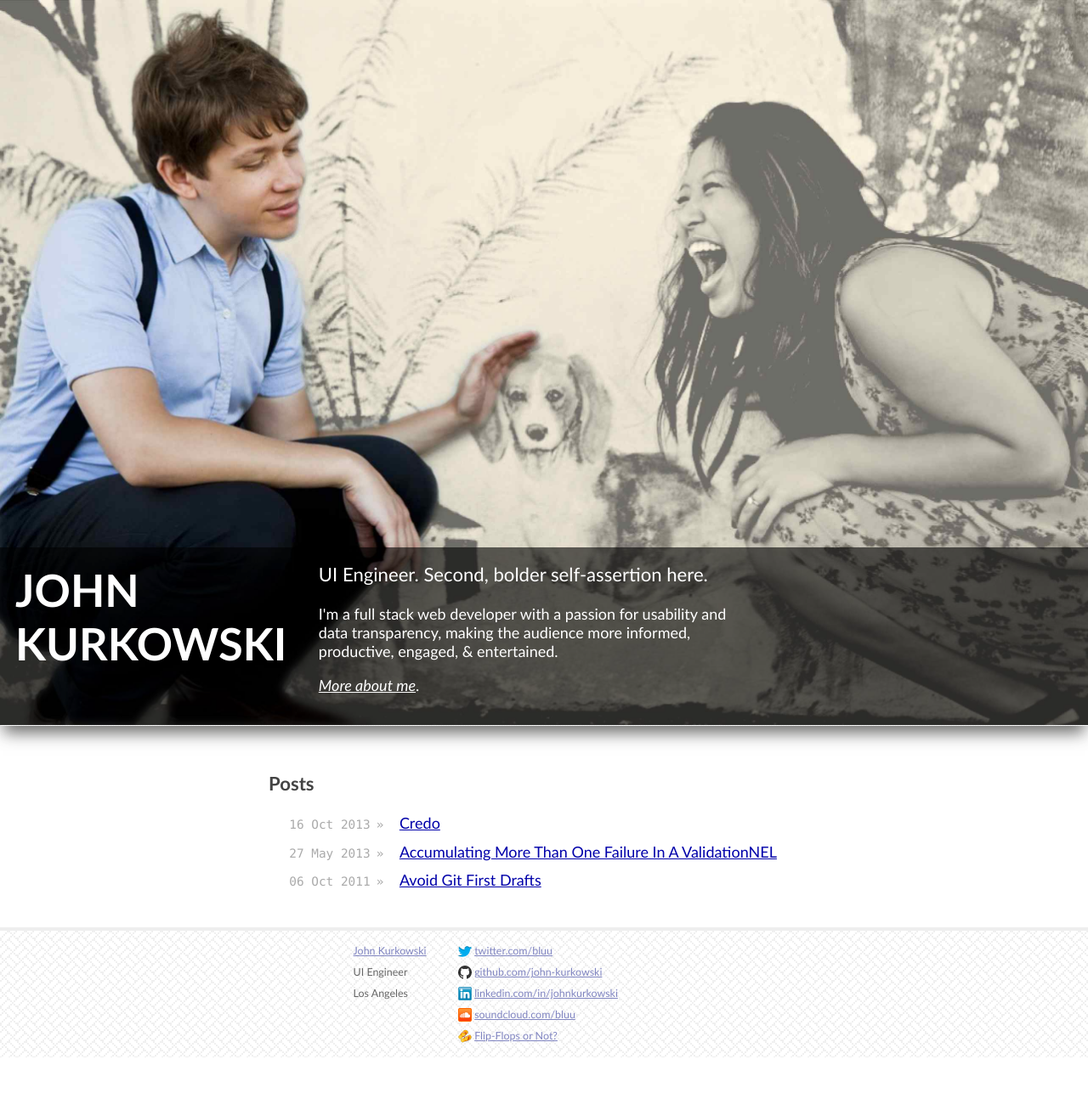
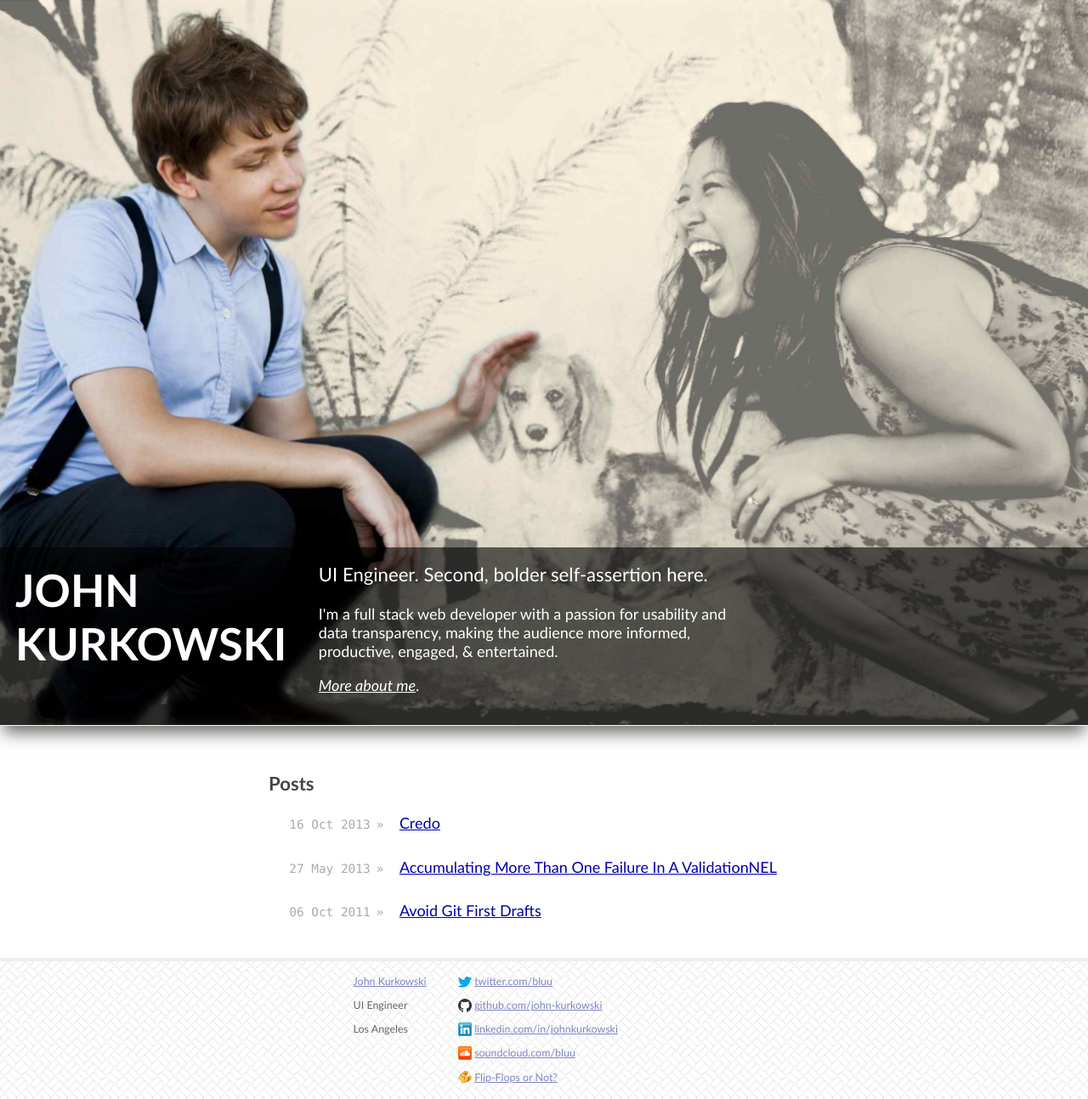
Before and after one commit to john-kurkowski/john-kurkowski.github.io, a Jekyll site: the page built from index.html, in a window 1280 px wide. Shown: the whole page at 85% size. Built offline with Jekyll 4.4.1, drawn with Linux system fonts in a browser that asks for light colours; nearby versions of some CDN libraries; before the commit the page ends 1244 px from its top, so only the background shows below that.

Commit message:
Increase tap target size for post index and footer links, per PageSpeed. Also improve post index semantics.
Because the post index displays like a table, the best display option for truly empty space between rows is, unfortunately, a spacer row in the markup. Lengthy discussion of options here: http://stackoverflow.com/questions/351058/space-between-two-rows-in-a-table

```diff
--- a/css/main.css
+++ b/css/main.css
@@ -237,12 +237,12 @@ nav li a.selected {
   display: table;
 }
 
-.posts li {
+.post {
   line-height: 1.75em;
   display: table-row;
 }
 
-.posts span {
+.post .date {
   color: #aaa;
   font-family: Monaco, "Courier New", monospace;
   font-size: 80%;
@@ -250,13 +250,21 @@ nav li a.selected {
   min-width: 9em;
 }
 
-.posts span:after {
+.post .date:after {
   content: "»";
   padding: 0 0.5em;
 }
 
-.posts a {
+.post .title {
   display: table-cell;
+}
+
+.post-spacer {
+  height: 1em;
+}
+
+.post-spacer:last-of-type {
+  height: 0em;
 }
 
 .center {
@@ -321,6 +329,10 @@ footer .contact .lines {
   list-style: none;
 }
 
+footer .contact .line + .line {
+  margin-top: 0.25em;
+}
+
 footer .contact a {
   color: #8085C1;
 }
--- a/index.html
+++ b/index.html
@@ -39,7 +39,11 @@ layout: base
     <h2>Posts</h2>
     <ul class="posts">
       {% for post in site.posts %}
-        <li><span>{{ post.date | date_to_string }}</span> <a href="{{ post.url }}">{{ post.title }}</a></li>
+        <li class="post">
+          <span class="date">{{ post.date | date_to_string }}</span>
+          <a class="title" href="{{ post.url }}">{{ post.title }}</a>
+        </li>
+        <li class="post-spacer"></li>
       {% endfor %}
     </ul>
   </div>
```
